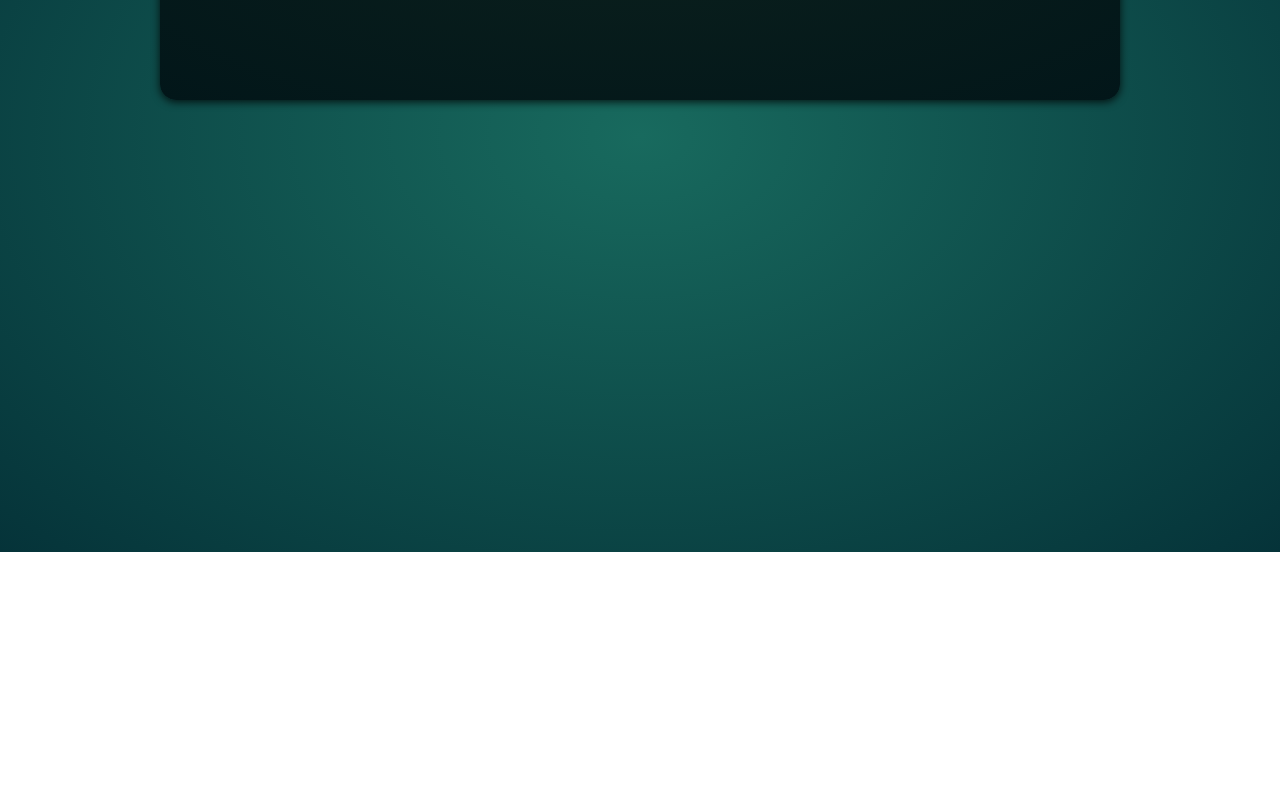
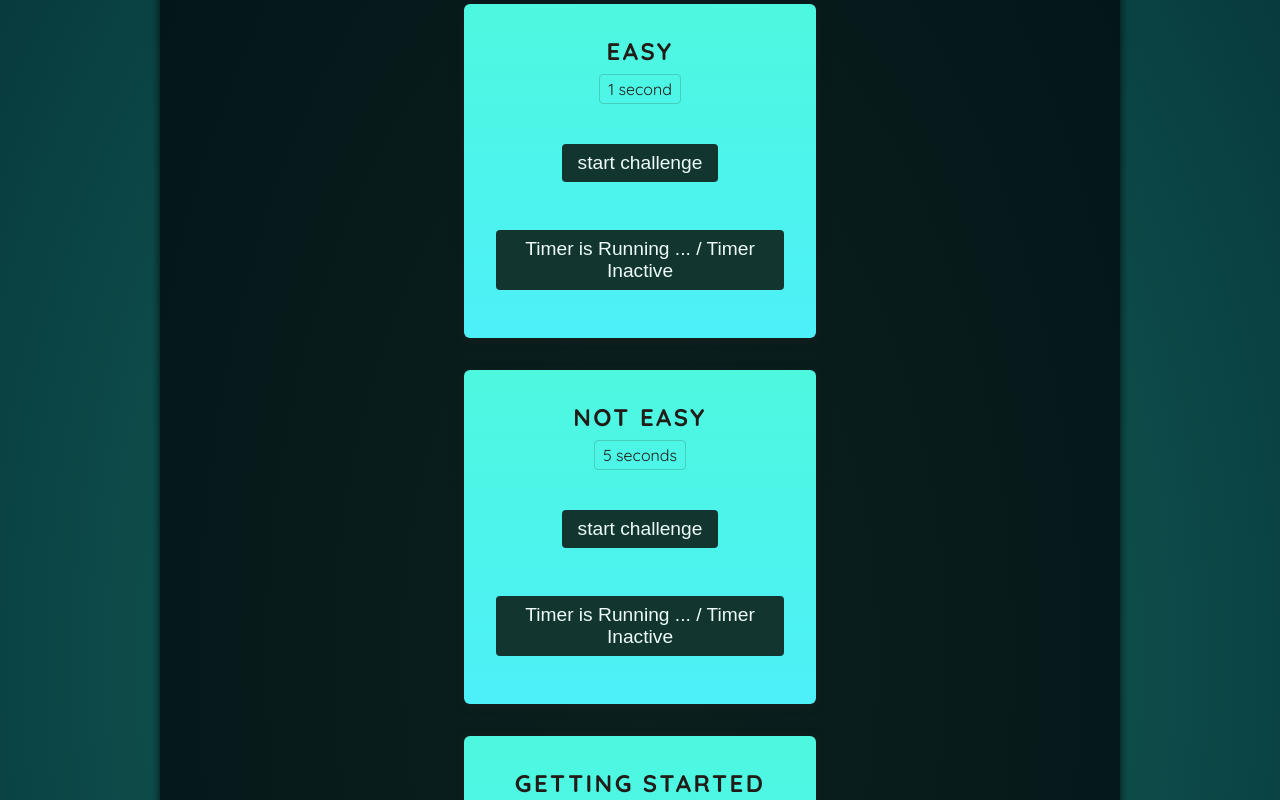
Before and after one commit to veerabv/-5_React_U_Refs-portal_Timmergame, a React (Vite) app: page / in a window 1280 px wide. Shown: the part 280-1080 px from the top of the page. Before the commit the page ends 832 px from the top, so only its background shows below. Built offline with nearby package versions, Linux system fonts and the light colour scheme; a web font is replaced by a local one.

Commit message:
TimerChallenge component added

```diff
--- a/src/App.jsx
+++ b/src/App.jsx
@@ -1,9 +1,14 @@
-import Player from './components/Player.jsx';
+import Player from "./components/Player.jsx";
+import TimerChallenge from "./components/TimerChallenge.jsx";
 
 function App() {
   return (
     <>
       <Player />
+      <TimerChallenge title="Easy" targetTime={1} />
+      <TimerChallenge title="Not Easy" targetTime={5} />
+      <TimerChallenge title="Getting Started" targetTime={10} />
+      <TimerChallenge title="Pros Only" targetTime={15} />
       <div id="challenges"></div>
     </>
   );
--- /dev/null
+++ b/src/components/TimerChallenge.jsx
@@ -0,0 +1,20 @@
+import React from "react";
+
+const TimerChallenge = ({ title, targetTime }) => {
+  return (
+    <section className="challenge">
+      <h2>{title}</h2>
+      <p className="challenge-time">
+        {targetTime} second{targetTime > 1 ? "s" : ""}
+      </p>
+      <p>
+        <button>start challenge</button>
+      </p>
+      <p>
+        <button>Timer is Running ... / Timer Inactive</button>
+      </p>
+    </section>
+  );
+};
+
+export default TimerChallenge;
```
